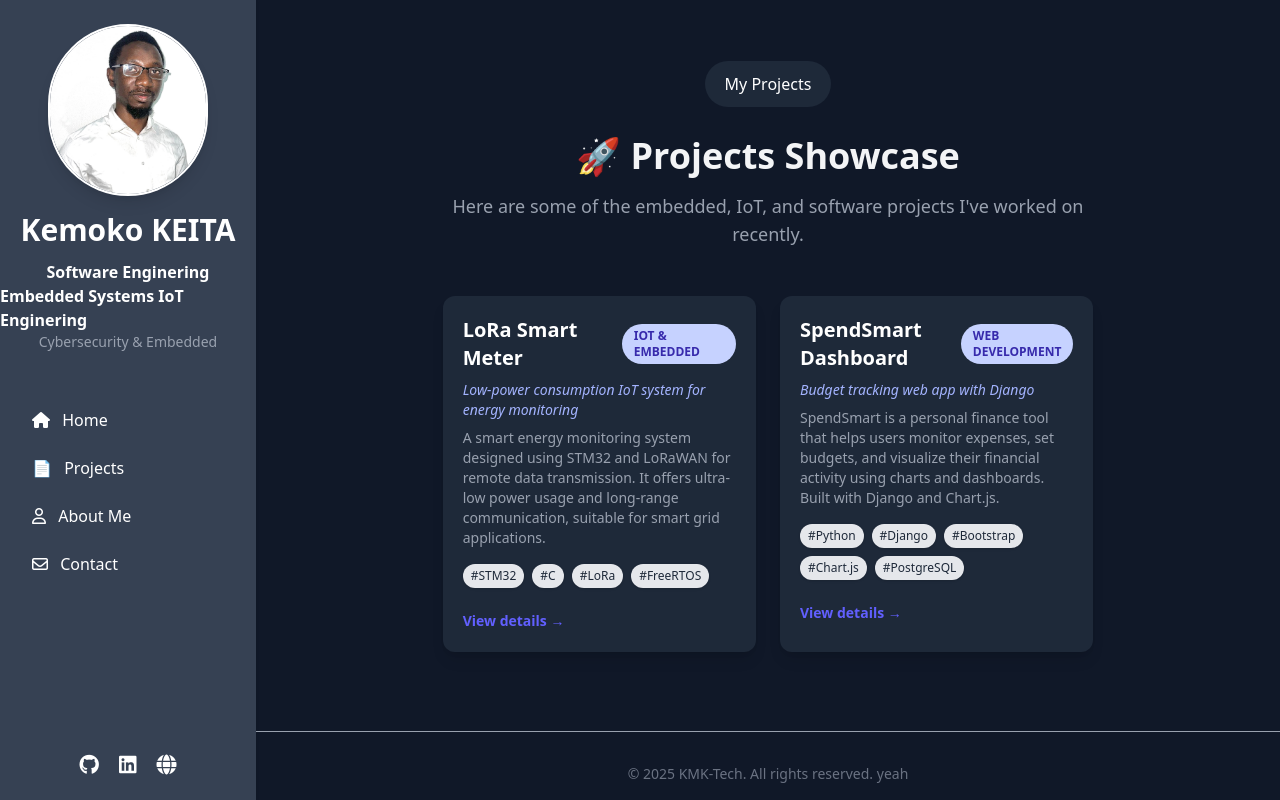
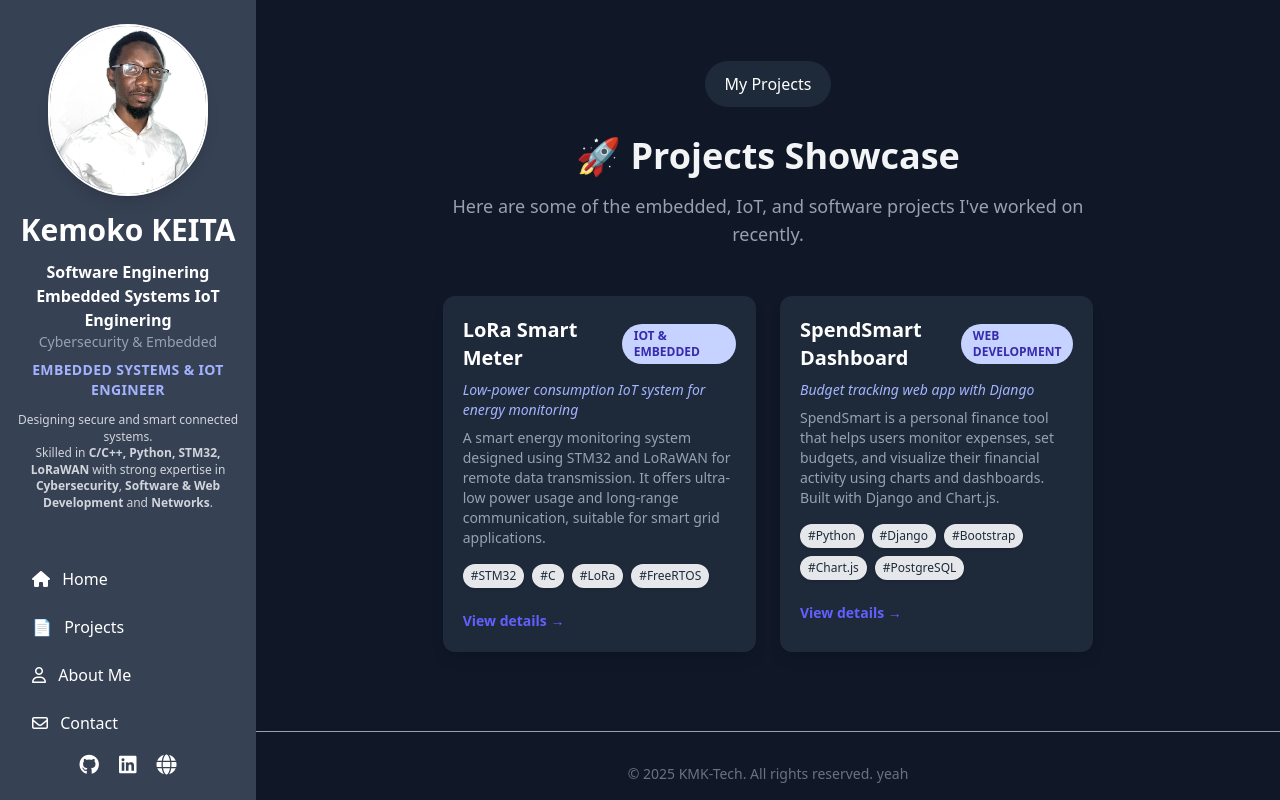
Before and after one commit to kmkben/KMK-Tech, a Django app: page /projects/ in a window 1280 px wide. Run offline with Django 4.2, Linux system fonts and the light colour scheme; data comes from the database, SQL or seed files in the repository; parts of the project's set-up code (start-up, migrations or seed data) failed here and were passed over; some libraries are stand-ins or nearby versions.

```diff
--- a/requirements.txt
+++ b/requirements.txt
@@ -21,6 +21,7 @@ mdurl==0.1.2
 pillow==11.3.0
 Pygments==2.19.1
 python-dateutil==2.9.0.post0
+python-decouple==3.8
 python-slugify==8.0.4
 PyYAML==6.0.2
 requests==2.32.4
--- a/theme/static/css/dist/styles.css
+++ b/theme/static/css/dist/styles.css
@@ -76,6 +76,8 @@
     --font-weight-semibold: 600;
     --font-weight-bold: 700;
     --font-weight-extrabold: 800;
+    --tracking-wide: 0.025em;
+    --leading-snug: 1.375;
     --leading-relaxed: 1.625;
     --radius-lg: 0.5rem;
     --radius-xl: 0.75rem;
@@ -754,6 +756,10 @@
     --tw-leading: var(--leading-relaxed);
     line-height: var(--leading-relaxed);
   }
+  .leading-snug {
+    --tw-leading: var(--leading-snug);
+    line-height: var(--leading-snug);
+  }
   .font-bold {
     --tw-font-weight: var(--font-weight-bold);
     font-weight: var(--font-weight-bold);
@@ -769,6 +775,10 @@
   .font-semibold {
     --tw-font-weight: var(--font-weight-semibold);
     font-weight: var(--font-weight-semibold);
+  }
+  .tracking-wide {
+    --tw-tracking: var(--tracking-wide);
+    letter-spacing: var(--tracking-wide);
   }
   .text-blue-400 {
     color: var(--color-blue-400);
@@ -1270,6 +1280,10 @@
   syntax: "*";
   inherits: false;
 }
+@property --tw-tracking {
+  syntax: "*";
+  inherits: false;
+}
 @property --tw-shadow {
   syntax: "*";
   inherits: false;
@@ -1429,6 +1443,7 @@
       --tw-gradient-to-position: 100%;
       --tw-leading: initial;
       --tw-font-weight: initial;
+      --tw-tracking: initial;
       --tw-shadow: 0 0 #0000;
       --tw-shadow-color: initial;
       --tw-shadow-alpha: 100%;
--- a/theme/templates/partials/_sidebar.html
+++ b/theme/templates/partials/_sidebar.html
@@ -21,9 +21,21 @@
 				class="w-40 h-43 rounded-full border-2 border-white shadow-lg"
             />
             <h1 class="mt-4 text-3xl font-extrabold">Kemoko KEITA</h1>
-            <h4 class="mt-3 text-base font-semibold">Software Enginering</h4>
-            <h4 class="text-base font-semibold">Embedded Systems IoT Enginering</h4>
+            <h4 class="mt-3 text-base font-semibold text-center">Software Enginering</h4>
+            <h4 class="text-base font-semibold text-center">Embedded Systems IoT Enginering</h4>
             <p class="text-sm text-gray-400">Cybersecurity & Embedded</p>
+
+			<!-- Headline -->
+			<h4 class="mt-2 text-sm font-semibold text-center text-indigo-300 uppercase tracking-wide">
+				Embedded Systems & IoT Engineer
+			  </h4>
+
+			  <!-- Short tagline -->
+			  <p class="mt-3 text-xs text-gray-300 text-center leading-snug px-4">
+				Designing secure and smart connected systems.<br>
+				Skilled in <span class="font-semibold">C/C++, Python, STM32, LoRaWAN</span> with strong expertise in
+				<span class="font-semibold">Cybersecurity</span>, <span class="font-semibold">Software & Web Development</span> and <span class="font-semibold">Networks</span>.
+			  </p>
         </div>
 
         <!-- Navigation links -->
```
Also changed, not shown: KMK_Tech/settings.py (+5 -2 lines).
